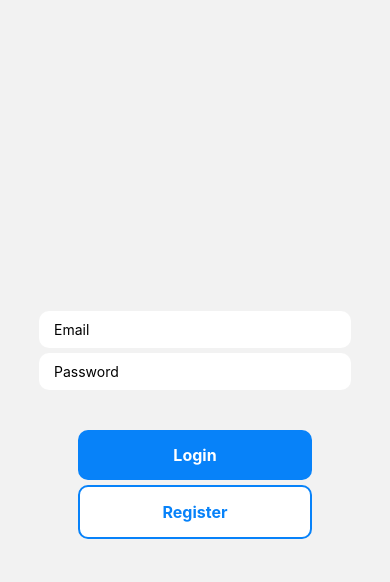
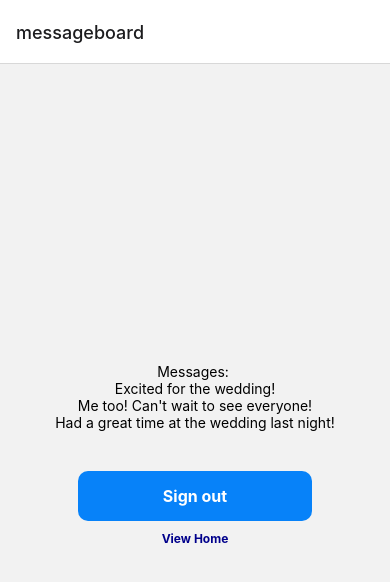
Before and after one commit to Capstone-Team-B/Capstone, a React Native app: screen / in a window 390 px wide. Shown: the top 582 px of the page. Built offline with nearby package versions, Linux system fonts and the light colour scheme; no server answers.

Commit message:
starting messageboard

```diff
--- a/App.js
+++ b/App.js
@@ -5,6 +5,7 @@ import { createNativeStackNavigator } from '@react-navigation/native-stack';
 import LoginScreen from './screens/LoginScreen';
 import HomeScreen from './screens/HomeScreen';
 import AllUsers from './screens/AllUsers';
+import MessageboardScreen from './screens/MessageboardScreen';
 
 const Stack = createNativeStackNavigator();
 
@@ -12,7 +13,12 @@ export default function App() {
   return (
     <NavigationContainer>
       <Stack.Navigator>
-        <Stack.Screen options={{ headerShown: false }} name="Login" component={LoginScreen} />
+        <Stack.Screen name="messageboard" component={MessageboardScreen} />
+        <Stack.Screen
+          options={{ headerShown: false }}
+          name="Login"
+          component={LoginScreen}
+        />
         <Stack.Screen name="Home" component={HomeScreen} />
         <Stack.Screen name="Users" component={AllUsers} />
       </Stack.Navigator>
--- /dev/null
+++ b/screens/MessageboardScreen.js
@@ -0,0 +1,120 @@
+import { useNavigation } from '@react-navigation/core';
+import React, { useState } from 'react';
+import { StyleSheet, Text, TouchableOpacity, View } from 'react-native';
+import { auth } from '../firebase';
+import { getDatabase, ref, child, get } from 'firebase/database';
+import { collection, query, where } from 'firebase/firestore';
+
+const testDataMessage = [
+  {
+    created_at: '2022-06-01T12:00:00Z',
+    event_id: 1,
+    id: 1,
+    message: 'Excited for the wedding!',
+    updated_at: '2022-06-01T12:00:00Z',
+    user_id: 2,
+  },
+  {
+    created_at: '2022-06-02T10:30:00Z',
+    event_id: 1,
+    id: 2,
+    message: "Me too! Can't wait to see everyone!",
+    updated_at: '2022-06-02T10:30:00Z',
+    user_id: 3,
+  },
+  {
+    created_at: '2022-07-01T09:15:00Z',
+    event_id: 2,
+    id: 3,
+    message: 'Had a great time at the wedding last night!',
+    updated_at: '2022-07-01T09:15:00Z',
+    user_id: 1,
+  },
+];
+const testNotifications = [
+  {
+    body: 'The wedding ceremony will start in 30 minutes!',
+    event_id: 1,
+    id: 1,
+    scheduled_time: '2022-08-01T19:30:00Z',
+    title: 'Reminder: Wedding Ceremony',
+  },
+  {
+    body: 'The wedding reception will start in 1 hour!',
+    event_id: 1,
+    id: 2,
+    scheduled_time: '2022-08-01T20:00:00Z',
+    title: 'Reminder: Wedding Reception',
+  },
+  {
+    body: 'The birthday party will start in 2 hours!',
+    event_id: 2,
+    id: 3,
+    scheduled_time: '2022-09-01T18:00:00Z',
+    title: 'Reminder: Birthday Party',
+  },
+];
+
+const MessageboardScreen = () => {
+  const navigation = useNavigation();
+  const [newMessage, setNewMessage] = useState('');
+
+  const [messages, setMessages] = useState([]);
+  const [notifications, setNotifications] = useState([]);
+
+  // keeping sign out functionality
+  const handleSignOut = () => {
+    auth
+      .signOut()
+      .then(() => {
+        navigation.replace('Login');
+      })
+      .catch((error) => alert(error.message));
+  };
+
+  return (
+    <View style={styles.container}>
+      <Text>Messages: {auth.currentUser?.email}</Text>
+      {testDataMessage.map((message) => (
+        <View key={message.id} style={styles.item}>
+          <Text style={styles.firstName}>{message.message}</Text>
+          <Text style={styles.email}>{message.email}</Text>
+        </View>
+      ))}
+      <TouchableOpacity onPress={handleSignOut} style={styles.button}>
+        <Text style={styles.buttonText}>Sign out</Text>
+      </TouchableOpacity>
+      <Text style={{ fontSize: 12, textAlign: 'center', marginTop: 10 }}>
+        <Text
+          style={{ color: 'darkblue', fontWeight: 'bold' }}
+          onPress={() => navigation.navigate('Login')}
+        >
+          View Home
+        </Text>
+      </Text>
+    </View>
+  );
+};
+
+export default MessageboardScreen;
+
+const styles = StyleSheet.create({
+  container: {
+    flex: 1,
+    justifyContent: 'center',
+    alignItems: 'center',
+  },
+  button: {
+    backgroundColor: '#0782F9',
+    width: '60%',
+    padding: 15,
+    borderRadius: 10,
+    alignItems: 'center',
+    marginTop: 40,
+  },
+  buttonText: {
+    color: 'white',
+    fontWeight: '700',
+    fontSize: 16,
+  },
+});
```
Also changed, not shown: client/screens/HomeScreen.js (+18 -19 lines), screens/HomeScreen.js (+18 -19 lines), screens/messageBoardRoutes.js (added, +24 -0 lines), 2 other files (tests, documents, lock files or other folders).
